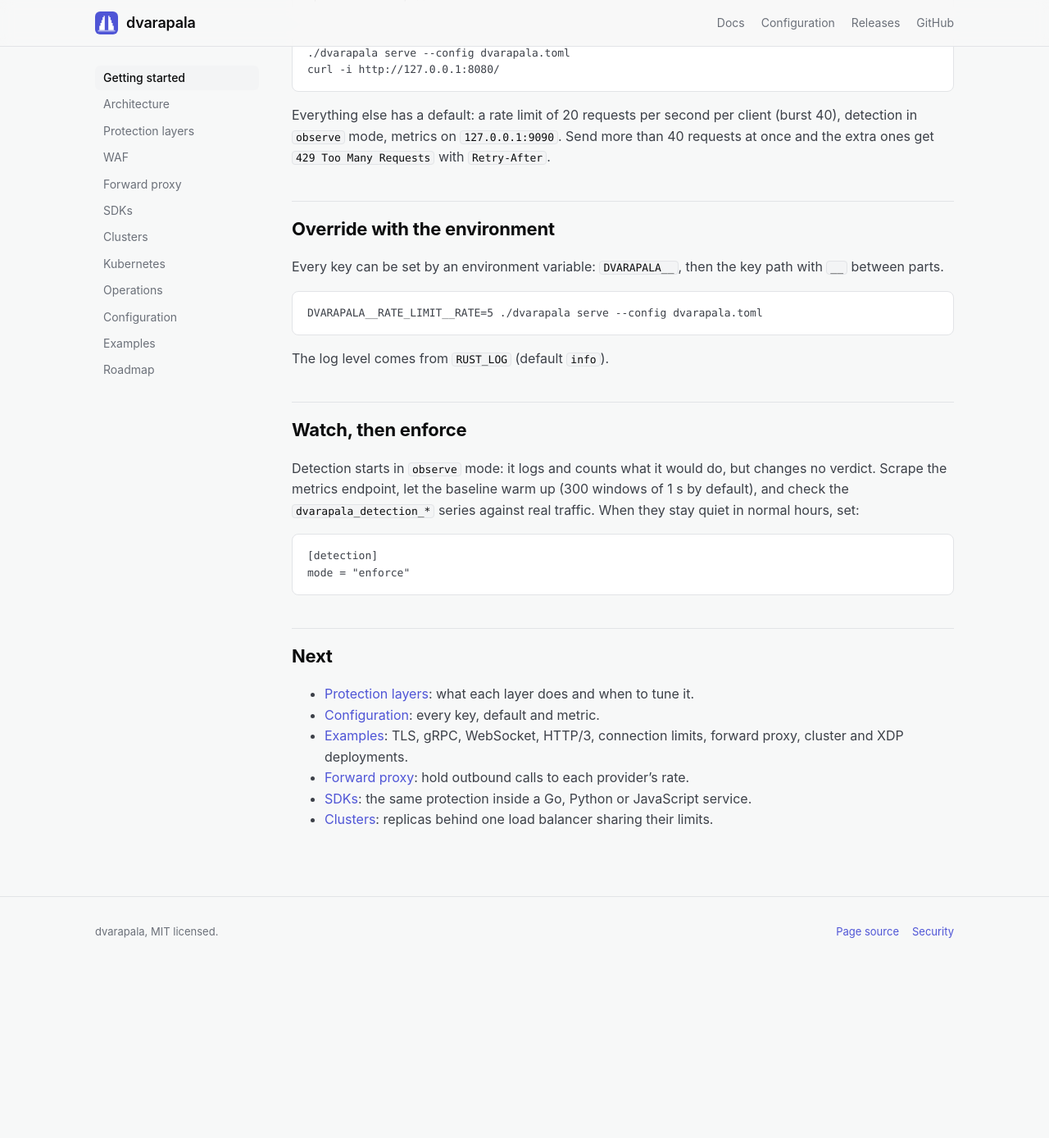
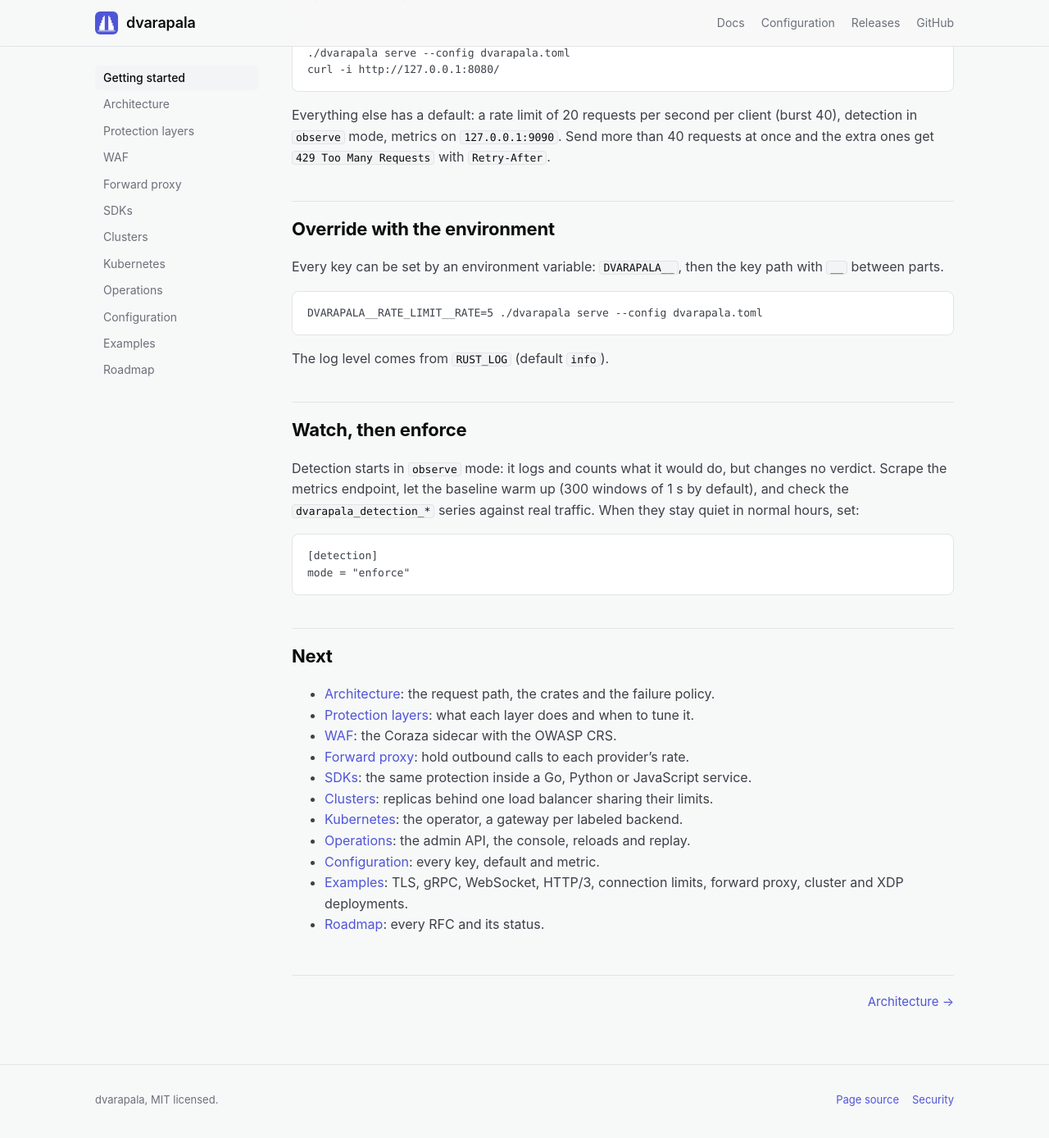
Before and after one commit to franzramadhan/dvarapala, a Jekyll site: the page built from site/docs/index.md, in a window 1280 px wide and 1400 px high, scrolled down 1789 px. Shown: the top 1388 px of the window at 82% size. Built offline with Jekyll 4.4.1, drawn with Linux system fonts in a browser that asks for light colours; before the commit the page ends 2984 px from its top, so only the background shows below that.

Commit message:
docs: previous and next links in sidebar order (#232)
Getting started's `## Next` list began at Protection layers, skipped
Architecture and missed WAF, Kubernetes, Operations and Roadmap. No
other doc page linked to the next one.

- `_layouts/doc.html`: a previous and next pager from `site.nav`, so
every page follows the sidebar order
- `assets/style.css`: pager style
- `docs/index.md`: the Next list in sidebar order, every page included

Checked with a local Jekyll build: each of the 12 pages links to its
neighbours in `nav` order (Getting started to Architecture, Architecture
to Protection layers, ..., Examples to Roadmap).

```diff
--- a/site/_layouts/doc.html
+++ b/site/_layouts/doc.html
@@ -40,6 +40,13 @@
   <article>
     <h1>{{ page.title }}</h1>
     {{ content }}
+    {% for item in site.nav %}{% if item.url == page.url %}{% assign i = forloop.index0 %}{% endif %}{% endfor %}
+    {% if i %}{% assign p = i | minus: 1 %}{% assign n = i | plus: 1 %}
+    <nav class="pager" aria-label="Previous and next page">
+      {% if i > 0 %}<a class="prev" href="{{ site.nav[p].url | relative_url }}">&larr; {{ site.nav[p].title }}</a>{% endif %}
+      {% if site.nav[n] %}<a class="next" href="{{ site.nav[n].url | relative_url }}">{{ site.nav[n].title }} &rarr;</a>{% endif %}
+    </nav>
+    {% endif %}
   </article>
 </main>
 <footer>
--- a/site/assets/style.css
+++ b/site/assets/style.css
@@ -71,6 +71,8 @@
 .doc aside nav { position: sticky; top: 80px; display: flex; flex-direction: column; gap: 2px; font-size: 14px; }
 .doc aside a { color: var(--ink-subtle); padding: 4px 10px; border-radius: 6px; }
 .doc aside a:hover { color: var(--ink); background: var(--surface-2); text-decoration: none; }
+.pager { display: flex; justify-content: space-between; gap: 16px; margin-top: 48px; padding-top: 20px; border-top: 1px solid var(--hairline); font-size: 15px; }
+.pager .next { margin-left: auto; }
 .doc aside a[aria-current] { color: var(--ink); background: var(--surface-2); font-weight: 500; }
 article h1 { font-size: 36px; letter-spacing: -0.02em; line-height: 1.15; margin: 0 0 16px; }
 article h2 { font-size: 22px; letter-spacing: -0.01em; margin: 40px 0 8px; padding-top: 16px; border-top: 1px solid var(--hairline); }
--- a/site/docs/index.md
+++ b/site/docs/index.md
@@ -126,14 +126,22 @@
 
 ## Next
 
+- [Architecture](architecture.html): the request path, the crates and the
+  failure policy.
 - [Protection layers](protection.html): what each layer does and when to
   tune it.
-- [Configuration](configuration.html): every key, default and metric.
-- [Examples](examples.html): TLS, gRPC, WebSocket, HTTP/3, connection
-  limits, forward proxy, cluster and XDP deployments.
+- [WAF](waf.html): the Coraza sidecar with the OWASP CRS.
 - [Forward proxy](forward-proxy.html): hold outbound calls to each
   provider's rate.
 - [SDKs](sdk.html): the same protection inside a Go, Python or JavaScript
   service.
 - [Clusters](clusters.html): replicas behind one load balancer sharing
   their limits.
+- [Kubernetes](kubernetes.html): the operator, a gateway per labeled
+  backend.
+- [Operations](operations.html): the admin API, the console, reloads and
+  replay.
+- [Configuration](configuration.html): every key, default and metric.
+- [Examples](examples.html): TLS, gRPC, WebSocket, HTTP/3, connection
+  limits, forward proxy, cluster and XDP deployments.
+- [Roadmap](roadmap.html): every RFC and its status.
```
